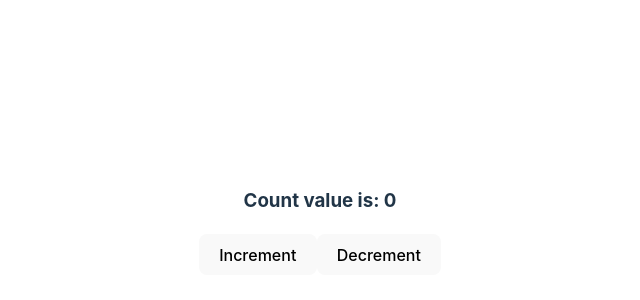
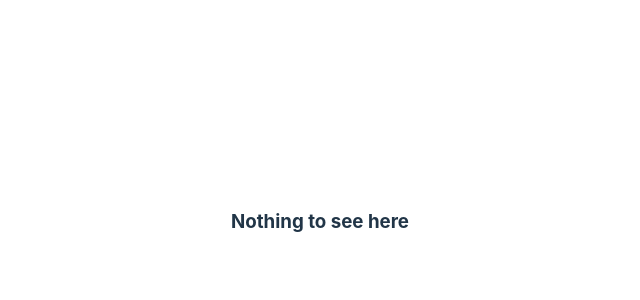
Before and after one commit to Maedeh-Saeidi/React-learning, a React (Vite) app in the folder react-learning/: page / in a window 1280 px wide. Shown: the part 178-478 px from the top of the page, without its empty margins (320-960 px from the left). Built offline with nearby package versions, Linux system fonts and the light colour scheme.

Commit message:
Conditional Rendering using elements.

```diff
--- a/react-learning/src/components/ConditionalComponent.jsx
+++ b/react-learning/src/components/ConditionalComponent.jsx
@@ -2,17 +2,12 @@ import { useState } from "react";
 import Counter from "./Counter";
 import FunctionalCounter from "./FunctionalCounter";
 export default function ConditionalComponent() {
-  const [display, setDisplay] = useState(true);
+  const [display, setDisplay] = useState(false);
+  let output;
   if (display) {
-    return (<div>
-      <Counter></Counter>
-    </div>
-    );
+    output = <h3>This is a coditional component</h3>;
   } else {
-    return (
-    <div>
-      <FunctionalCounter></FunctionalCounter>
-      </div>
-    );
+    output = <h3>Nothing to see here</h3>;
   }
+  return <div>{output}</div>;
 }
```
